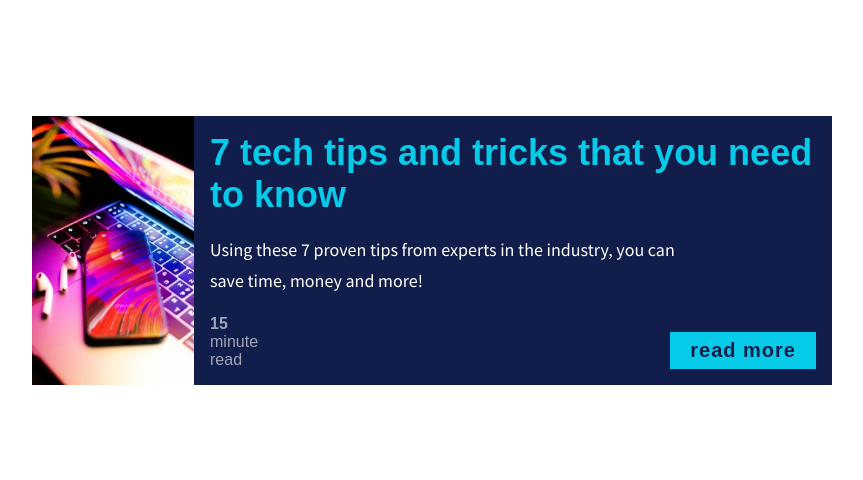
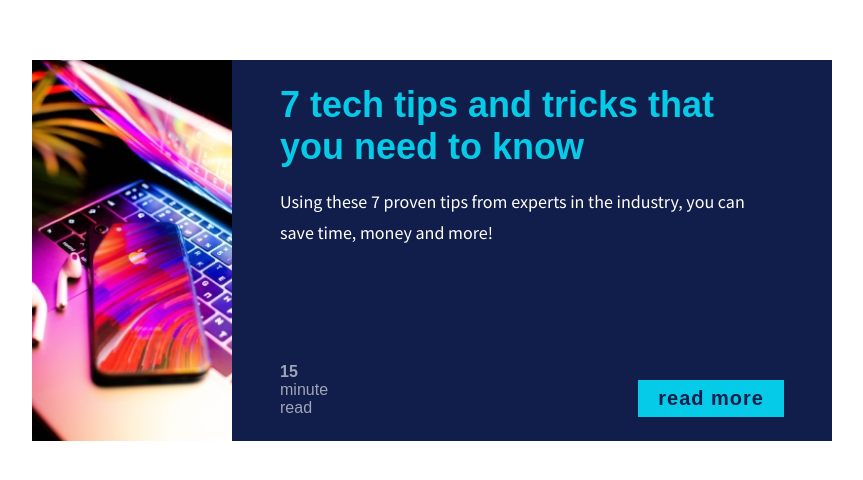
Before and after one commit to ishakbhn/grid-demo, a plain HTML site: page index.html in a window 1280 px wide. Shown: the part 150-630 px from the top of the page, without its empty margins (208-1071 px from the left). Drawn offline with Linux system fonts and the light colour scheme; a web font is replaced by a local one.

Commit message:
did changes to learn and implement CSS grid property, amend index.html,README.md and styles.css

```diff
--- a/css/styles.css
+++ b/css/styles.css
@@ -11,19 +11,15 @@ body {
     max-width: 800px;
     background: #111D4A;
     color: #FFF;
-    display:flex;
-    flex-direction: column;
+    display: grid;
+    grid-template: 200px 1em auto auto 150px 1em / 1em auto auto 1em;
 }
 
 .card-image {
     object-fit: cover;
-    flex-basis: 200px;
-    min-width: 0; /*this is to overcome a bug of using flex-basis on img element (only happens in chrome)*/
-    min-height: 0; /*this is to overcome a bug of using flex-basis on img element (only happens in chrome)*/
-}
-
-.card-content {
-    padding: 1em;
+    width:100%;
+    height: 100%;
+    grid-column: 1 / -1;
 }
 
 .card-title,
@@ -32,29 +28,36 @@ body {
     font-family: 'Blinker', sans-serif;
 }
 
+.card-title,
+.card-body {
+    grid-column: 2 / -2;
+}
+
 .card-title {
     margin: 0;
     font-weight: 700;
     font-size: 1.75rem;
     color: #05CBE9;
+    grid-row: 3;
 }
 
 .card-body {
     font-family: 'Source Sans Pro', sans-serif;
     font-size: 1rem;
     line-height: 1.75;
+    grid-row: 4;
 }
 
-.card-footer {
-    display: flex;
-    justify-content: space-between;
-    align-items: flex-end;
-    margin-top: 3em;
+.card-read-time,
+.card-button {
+    grid-row: -3;
+    align-self: end;
 }
 
 .card-read-time {
     margin: 0;
     opacity: .6;
+    grid-column: 2;
 }
 
 .card-read-time span {
@@ -70,32 +73,44 @@ body {
     padding: .35em 1em;
     text-decoration: none;
     letter-spacing: 1px;
+    grid-column: -3;
+    justify-self: end;
 }
 
 @media (min-width: 600px) {
     .card {
-        flex-direction: row;
+        grid-template: 1.5em auto auto 150px 1.5em / 200px auto auto 1.5em;
+        grid-gap: 0 1.5em;
     }
 
-    .card-img {
-        height: 300px;
+    .card-image {
+        grid-column: 1 / 2;
+        grid-row: 1 / -1;
     }
 
-    .card-content {
-        display: flex;
-        flex-direction: column;
+    .card-title,
+    .card-body,
+    .card-read-time {
+        grid-column: 3 / -2;
     }
 
     .card-title {
         font-size: 2.25rem;
+        grid-row: 2;
     }
 
     .card-body {
         font-size: 1.125rem;
         max-width: 500px;
+        grid-row: 3;
     }
 
-    .card-footer {
-        margin-top: auto;
+    .card-read-time,
+    .card-button {
+        grid-row: -3;
+    }
+
+    .card-button {
+        grid-column: -3;
     }
 }
--- a/index.html
+++ b/index.html
@@ -13,14 +13,10 @@
     <body>
         <div class="card">
             <img class="card-image" src="images/tech.jpg" alt="picture of iphone and airpods on a Macbook">
-            <div class="card-content">
-                <h2 class="card-title">7 tech tips and tricks that you need to know</h2>
-                <p class="card-body">Using these 7 proven tips from experts in the industry, you can save time, money and more!</p>
-                <div class="card-footer">
-                    <p class="card-read-time"><span>15</span> minute<br>read</p>
-                    <a href="#" class="card-button">read more</a>
-                </div>
-            </div>
+            <h2 class="card-title">7 tech tips and tricks that you need to know</h2>
+            <p class="card-body">Using these 7 proven tips from experts in the industry, you can save time, money and more!</p>
+            <p class="card-read-time"><span>15</span> minute<br>read</p>
+            <a href="#" class="card-button">read more</a>
         </div>
     </body>
 
```
Also changed, not shown: 1 other file.
